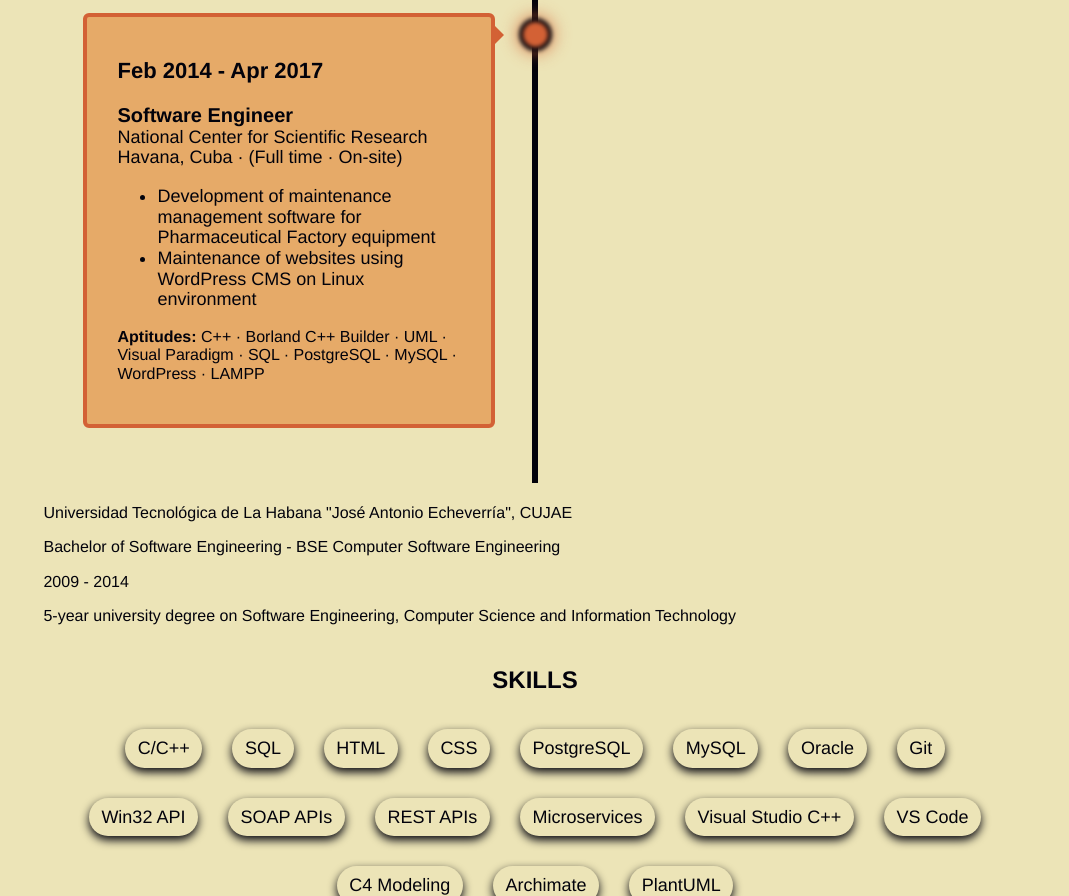
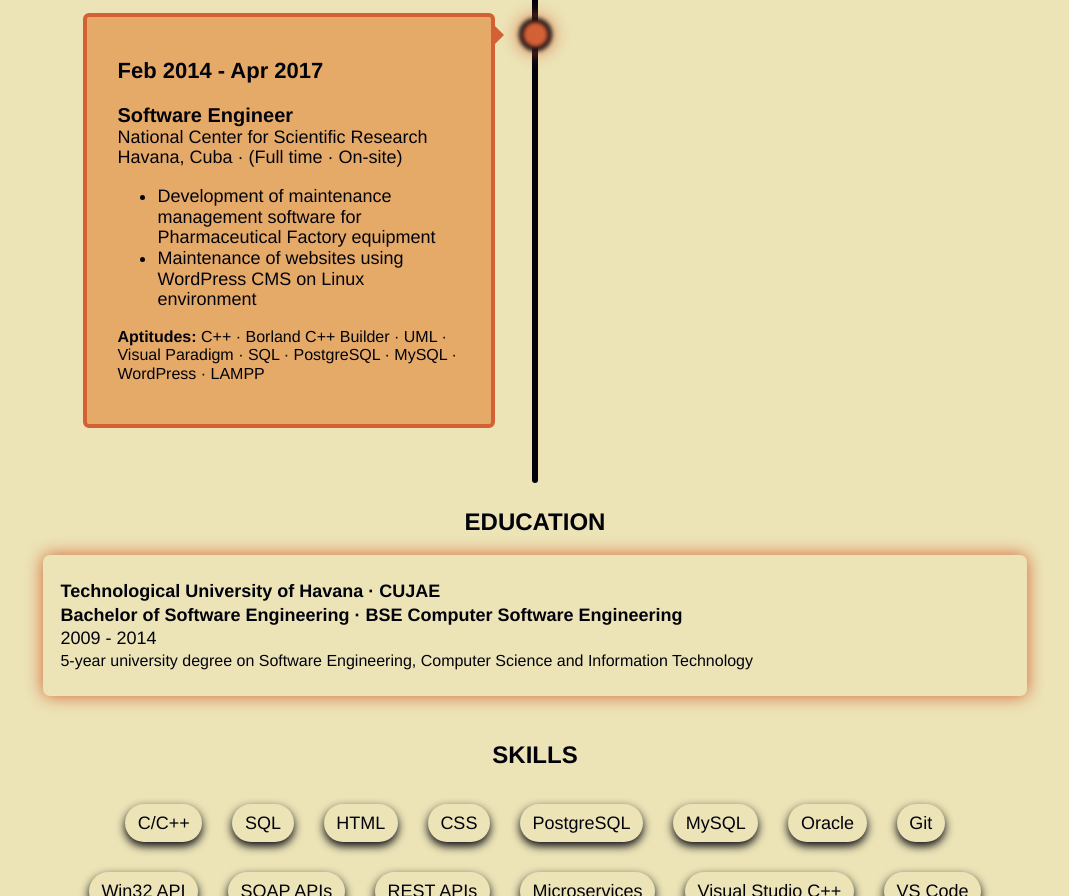
Before and after one commit to armaneu/armaneu.github.io, a plain HTML site: page index.html in a window 1280 px wide. Shown: the part 1370-2266 px from the top of the page, without its empty margins (105-1174 px from the left). Drawn offline with Linux system fonts and the light colour scheme.

Commit message:
improving the education section

```diff
--- a/index.html
+++ b/index.html
@@ -16,6 +16,7 @@
     <link rel="stylesheet" href="styles/profile.css">
     <link rel="stylesheet" href="styles/skills.css">
     <link rel="stylesheet" href="styles/experience.css">
+    <link rel="stylesheet" href="styles/education.css">
 
     <script defer src="scripts/navbar.js"></script>
 </head>
@@ -70,7 +71,6 @@
             <section id="experience">
                 <h2 class="experience_title">Experience</h2>
                 <div class="experience_timeline_div">
-
                     <div class="experience_box_div left">
                         <div class="experience_div"><br>
                             <div class="experience_date_div">Jul 2022 - Present</div><br>
@@ -131,10 +131,13 @@
             </section>
 
             <section id="education">
-                <p>Universidad Tecnológica de La Habana "José Antonio Echeverría", CUJAE</p>
-                <p>Bachelor of Software Engineering - BSE Computer Software Engineering</p>
-                <p>2009 - 2014</p>
-                <p>5-year university degree on Software Engineering, Computer Science and Information Technology</p>
+                <h2 class="education_title">Education</h2>
+                <div class="education_div">
+                    <div class="education_university_div">Technological University of Havana &middot; CUJAE</div>
+                    <div class="education_degree_div">Bachelor of Software Engineering &middot; BSE Computer Software Engineering</div>
+                    <div class="education_date_div">2009 - 2014</div>
+                    <div class="education_description_div">5-year university degree on Software Engineering, Computer Science and Information Technology</div>
+                </div>
             </section>
 
             <section id="skills">
--- /dev/null
+++ b/styles/education.css
@@ -0,0 +1,45 @@
+/**********************************************************************************/
+/*                                  MOBILE STYLES                                 */
+/**********************************************************************************/
+
+.education_title {
+    text-transform: uppercase;
+    text-align: center;
+}
+
+.education_div {
+    font-size: 16px;
+    line-height: 1.3;
+    margin-bottom: 20px;
+    border-radius: 7px;
+    padding: 25px 17px;
+    box-shadow: 0px 0px 17px var(--elements-backgroud-color);
+}
+
+.education_university_div {
+    font-weight: bold;
+}
+
+.education_degree_div {
+    font-weight: bold;
+}
+
+.education_description_div {
+    font-size: 14px;
+}
+
+/**********************************************************************************/
+/*                                NO MOBILE STYLES                                */
+/**********************************************************************************/
+
+@media screen and (min-width: 640px) {
+
+    .education_div {
+        font-size: 18px;
+    }
+
+    .education_description_div {
+        font-size: 16px;
+    }
+
+}
--- a/styles/experience.css
+++ b/styles/experience.css
@@ -1,10 +1,6 @@
 /**********************************************************************************/
 /*                                  MOBILE STYLES                                 */
 /**********************************************************************************/
-
-* {
-    box-sizing: border-box;
-}
 
 .experience_title {
     text-transform: uppercase;
@@ -69,6 +65,7 @@
         bottom: 0;
         left: 50%;
         margin-left: -3px;
+        border-radius: 5px;
     }
 
     /* Container around content */
--- a/styles/general.css
+++ b/styles/general.css
@@ -26,6 +26,10 @@
     --min-width: 260px;
     --max-width: 1024px;
     --mobile-menu-theme-color: #3a4460;
+}
+
+* {
+    box-sizing: border-box;
 }
 
 html {
```
